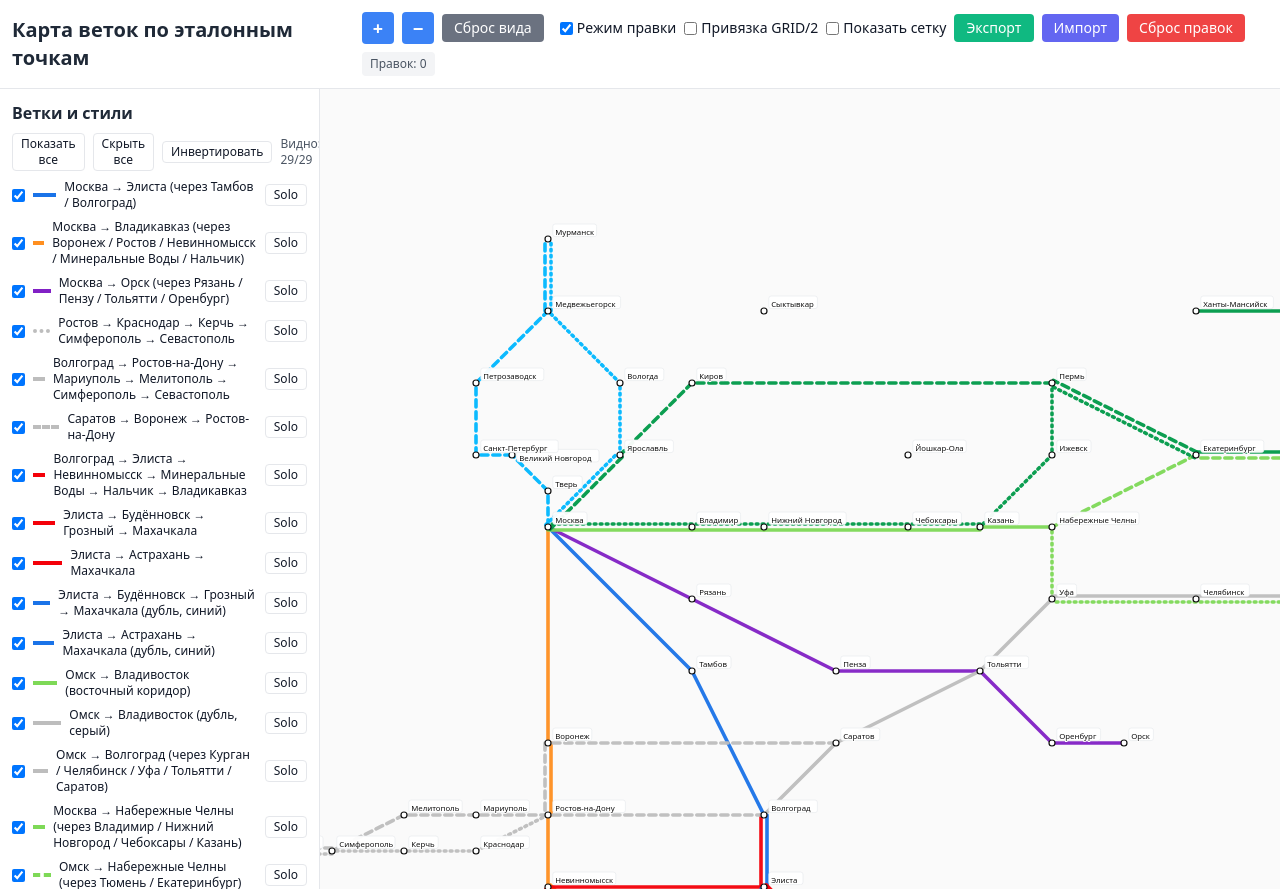
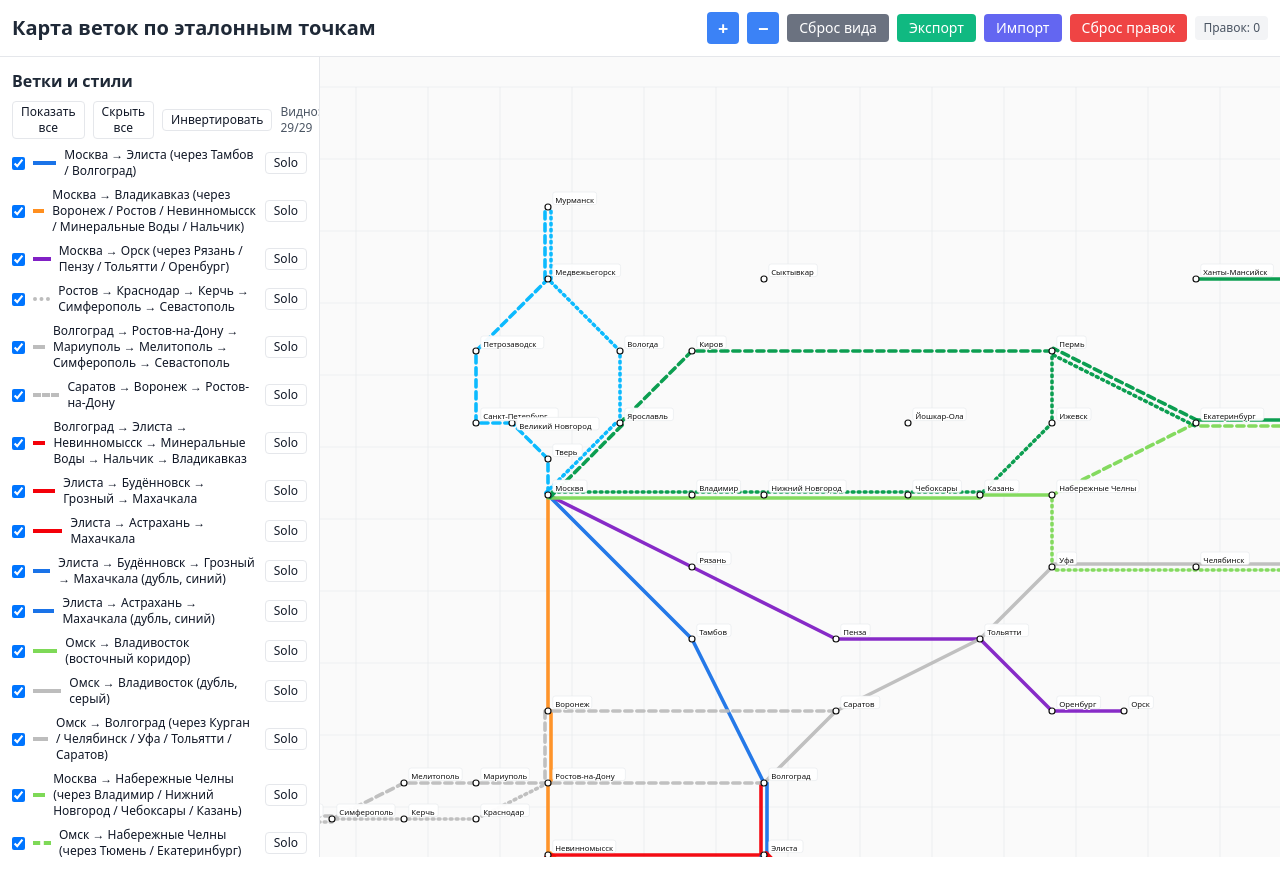
Before and after one commit to hhwwwww1414/DriveMetro, a React (Vite) app: page / in a window 1280 px wide. After the commit the page ends 857 px from the top, so only its background shows below. Built offline with nearby package versions, Linux system fonts and the light colour scheme.

Commit message:
Remove point editing and always show grid

```diff
--- a/src/App.tsx
+++ b/src/App.tsx
@@ -135,8 +135,6 @@ function placeLabels(names:string[], pos:Record<string,XY>, fontSize=13, scale=1
 
 // Helpers
 const distinctColor = (i:number)=>`hsl(${(i*137.508)%360}, 72%, 45%)`;
-const snap = (v:number, step:number)=> Math.round(v/step)*step;
-
 function route(path: string[]): string[]{
   const out: string[] = [];
   for(const name of path){ if(!BASE_POS[name]) continue; if(REMOVED_FROM_ROUTES.has(name)) continue; if(out.length===0 || out[out.length-1]!==name) out.push(name); }
@@ -255,12 +253,6 @@ export default function MetroBranches(){
   const [translateY, setTranslateY] = useState(150);
 
   const [isDragging, setIsDragging] = useState(false);
-  const [dragStation, setDragStation] = useState<string|null>(null);
-  const [selected, setSelected] = useState<string|null>(null);
-
-  const [halfSnap, setHalfSnap] = useState(false);
-  const [showGrid, setShowGrid] = useState(false);
-  const [editMode, setEditMode] = useState(true);
 
   // Видимость веток
   const [visible, setVisible] = useState<Record<string, boolean>>(()=>{
@@ -300,10 +292,6 @@ export default function MetroBranches(){
   const labels = useMemo(()=>placeLabels(stations, pos, 13, scale), [pos, scale]);
   const containerWidth = 1200, containerHeight = 800;
 
-  const screenToWorld = useCallback((sx:number, sy:number)=>{
-    return { x: (sx - translateX)/scale, y: (sy - translateY)/scale };
-  },[scale, translateX, translateY]);
-
   const handleZoom = useCallback((delta: number, centerX?: number, centerY?: number) => {
     const newScale = Math.max(0.2, Math.min(3, scale + delta)); if (newScale === scale) return;
     const rect = svgRef.current?.getBoundingClientRect();
@@ -322,37 +310,18 @@ export default function MetroBranches(){
     const mouseX = e.clientX - rect.left; const mouseY = e.clientY - rect.top; const delta = e.deltaY > 0 ? -0.1 : 0.1; handleZoom(delta, mouseX, mouseY);
   }, [handleZoom]);
 
-  const pickStationAt = useCallback((sx:number, sy:number)=>{
-    const {x,y} = screenToWorld(sx, sy);
-    let best: {name:string; d:number} | null = null;
-    for(const name of stations){ const p = pos[name]; const d = Math.hypot(p.x-x, p.y-y); if(best==null || d<best.d) best={name, d}; }
-    if(best && best.d <= 12) return best.name;
-    return null;
-  },[pos, screenToWorld]);
-
   const handleMouseDown = useCallback((e: React.MouseEvent) => {
-    if(editMode){
-      const picked = pickStationAt(e.clientX, e.clientY);
-      if(picked){ setSelected(picked); setDragStation(picked); return; }
-    }
     setIsDragging(true);
     setLastMouse({x: e.clientX, y: e.clientY});
-  }, [editMode, pickStationAt]);
+  }, []);
 
   const handleMouseMove = useCallback((e: React.MouseEvent) => {
-    if(dragStation){
-      const {x,y} = screenToWorld(e.clientX, e.clientY);
-      const step = halfSnap ? GRID/2 : GRID;
-      const nx = snap(x, step); const ny = snap(y, step);
-      setPos(prev=>{ const next={...prev, [dragStation]: {x:nx, y:ny} }; saveOverrides(next); return next; });
-      return;
-    }
     if (!isDragging) return;
     const dx = e.clientX - lastMouse.x; const dy = e.clientY - lastMouse.y;
     setTranslateX(p=>p+dx); setTranslateY(p=>p+dy); setLastMouse({x: e.clientX, y: e.clientY});
-  }, [dragStation, halfSnap, isDragging, lastMouse, screenToWorld, saveOverrides]);
+  }, [isDragging, lastMouse]);
 
-  const handleMouseUp = useCallback(() => { setIsDragging(false); setDragStation(null); }, []);
+  const handleMouseUp = useCallback(() => { setIsDragging(false); }, []);
 
   const resetView = useCallback(() => { setScale(0.6); setTranslateX(300); setTranslateY(150); }, []);
 
@@ -452,17 +421,6 @@ export default function MetroBranches(){
           <button onClick={() => handleZoom(0.15)} className="w-8 h-8 bg-blue-500 hover:bg-blue-600 text-white font-bold rounded text-lg">+</button>
           <button onClick={() => handleZoom(-0.15)} className="w-8 h-8 bg-blue-500 hover:bg-blue-600 text-white font-bold rounded text-lg">−</button>
           <button onClick={resetView} className="px-3 py-1 bg-gray-500 hover:bg-gray-600 text-white text-sm rounded">Сброс вида</button>
-
-          <label className="flex items-center gap-1 text-sm ml-2">
-            <input type="checkbox" checked={editMode} onChange={e=>setEditMode(e.target.checked)} /> Режим правки
-          </label>
-          <label className="flex items-center gap-1 text-sm">
-            <input type="checkbox" checked={halfSnap} onChange={e=>setHalfSnap(e.target.checked)} /> Привязка GRID/2
-          </label>
-          <label className="flex items-center gap-1 text-sm">
-            <input type="checkbox" checked={showGrid} onChange={e=>setShowGrid(e.target.checked)} /> Показать сетку
-          </label>
-
           <button onClick={exportJSON} className="px-3 py-1 bg-emerald-500 hover:bg-emerald-600 text-white text-sm rounded">Экспорт</button>
           <button onClick={importJSON} className="px-3 py-1 bg-indigo-500 hover:bg-indigo-600 text-white text-sm rounded">Импорт</button>
           <button onClick={resetOverrides} className="px-3 py-1 bg-red-500 hover:bg-red-600 text-white text-sm rounded">Сброс правок</button>
@@ -496,7 +454,6 @@ export default function MetroBranches(){
             )}
           </div>
 
-          <PointEditor stations={stations} pos={pos} setPos={setPos} saveOverrides={saveOverrides} halfSnap={halfSnap} />
         </div>
 
         {/* Карта */}
@@ -506,19 +463,19 @@ export default function MetroBranches(){
             width={containerWidth}
             height={containerHeight}
             onWheel={handleWheel}
-            onMouseDown={(e)=>{ if((e.target as HTMLElement).tagName==='svg') setSelected(null); handleMouseDown(e); }}
+            onMouseDown={handleMouseDown}
             onMouseMove={handleMouseMove}
             onMouseUp={handleMouseUp}
             onMouseLeave={handleMouseUp}
-            style={{ cursor: dragStation? 'grabbing' : (isDragging ? 'grabbing' : 'grab') }}
+            style={{ cursor: isDragging ? 'grabbing' : 'grab' }}
             className="select-none w-full h-screen"
           >
             <rect width="100%" height="100%" fill="#fafafa" />
 
             <g transform={`translate(${translateX}, ${translateY}) scale(${scale})`}>
-              {showGrid && <Grid />}
+              <Grid />
               <RouteLines lines={activeLines} pos={pos} allLines={LINES} />
-              <StationsAndLabels stations={stations} pos={pos} labels={labels} editMode={editMode} selected={selected} setSelected={setSelected} />
+              <StationsAndLabels stations={stations} pos={pos} labels={labels} />
             </g>
           </svg>
         </div>
@@ -555,14 +512,13 @@ function RouteLines({lines, pos, allLines}:{lines:LineDef[]; pos:Record<string,X
   return <>{elems}</>;
 }
 
-function StationsAndLabels({stations, pos, labels, editMode, selected, setSelected}:{stations:string[]; pos:Record<string,XY>; labels:Record<string,any>; editMode:boolean; selected:string|null; setSelected:(s:string|null)=>void;}){
+function StationsAndLabels({stations, pos, labels}:{stations:string[]; pos:Record<string,XY>; labels:Record<string,any>}){
   return <>
     {stations.map(name=>{
-      const p = pos[name]; const isSelected = selected===name;
+      const p = pos[name];
       return (
         <g key={name}>
-          {isSelected && (<circle cx={p.x} cy={p.y} r={10} fill="none" stroke="#22c55e" strokeWidth={2} strokeDasharray="4 4" />)}
-          <circle cx={p.x} cy={p.y} r={5} fill="#fff" stroke={isSelected? "#22c55e" : "#111"} strokeWidth={isSelected? 3 : 2} />
+          <circle cx={p.x} cy={p.y} r={5} fill="#fff" stroke="#111" strokeWidth={2} />
         </g>
       );
     })}
@@ -570,42 +526,13 @@ function StationsAndLabels({stations, pos, labels, editMode, selected, setSelect
     {stations.map(name=>{
       const p = pos[name]; const lab = labels[name]; const {w,h} = estimateTextSize(name, 13);
       return (
-        <g key={`${name}_lab`} onMouseDown={(e)=>{ if(!editMode) return; setSelected(name); e.stopPropagation(); }}>
+        <g key={`${name}_lab`}>
           <rect x={lab.anchor==='start'? lab.x-4 : lab.x-w-4} y={lab.y-h-2} width={w+8} height={h+4} fill="rgba(255,255,255,0.95)" stroke="#e5e7eb" strokeWidth={1} rx={4} ry={4} />
           <text x={lab.x} y={lab.y} fontSize={13} textAnchor={lab.anchor} stroke="#fff" strokeWidth={3} paintOrder="stroke" fill="#111">{name}</text>
         </g>
       );
     })}
   </>;
-}
-
-function PointEditor({stations, pos, setPos, saveOverrides, halfSnap}:{stations:string[]; pos:Record<string,XY>; setPos:React.Dispatch<React.SetStateAction<Record<string,XY>>>; saveOverrides:(n:Record<string,XY>)=>void; halfSnap:boolean;}){
-  const [selected, setSelected] = useState<string>('');
-  return (
-    <div className="mt-4 border-t pt-3">
-      <h4 className="font-semibold text-gray-800 text-sm mb-2">Настройка точки</h4>
-      <select value={selected} onChange={e=>setSelected(e.target.value)} className="w-full border rounded px-2 py-1 text-sm">
-        <option value="">— не выбрано —</option>
-        {stations.sort().map(n=> (<option key={n} value={n}>{n}</option>))}
-      </select>
-      {selected && (
-        <div className="mt-2 space-y-2 text-sm">
-          <div className="flex items-center gap-2">
-            <label className="w-16 text-gray-600">X</label>
-            <input type="number" className="flex-1 border rounded px-2 py-1" value={pos[selected].x} onChange={e=>{ const v=Number(e.target.value); setPos(prev=>{ const next={...prev, [selected]:{...prev[selected], x:v}}; saveOverrides(next); return next; }); }} />
-          </div>
-          <div className="flex items-center gap-2">
-            <label className="w-16 text-gray-600">Y</label>
-            <input type="number" className="flex-1 border rounded px-2 py-1" value={pos[selected].y} onChange={e=>{ const v=Number(e.target.value); setPos(prev=>{ const next={...prev, [selected]:{...prev[selected], y:v}}; saveOverrides(next); return next; }); }} />
-          </div>
-          <div className="flex items-center gap-2">
-            <button className="px-2 py-1 bg-gray-200 rounded" onClick={()=>{ const step = halfSnap? GRID/2: GRID; setPos(prev=>{ const p = prev[selected!]; const nx=Math.round(p.x/step)*step, ny=Math.round(p.y/step)*step; const next={...prev, [selected!]:{x:nx,y:ny}}; saveOverrides(next); return next; }); }}>Снап к сетке</button>
-            <button className="px-2 py-1 bg-gray-200 rounded" onClick={()=>{ setPos(prev=>{ const next={...prev, [selected!]: {...BASE_POS[selected!]}}; saveOverrides(next); return next; }); }}>Сбросить к эталону</button>
-          </div>
-        </div>
-      )}
-    </div>
-  );
 }
 
 function LegendControls({LINES, visible, toggleLine, soloLine, showAll, hideAll, invertAll}:{LINES:LineDef[]; visible:Record<string,boolean>; toggleLine:(id:string)=>void; soloLine:(id:string)=>void; showAll:()=>void; hideAll:()=>void; invertAll:()=>void;}){
```
